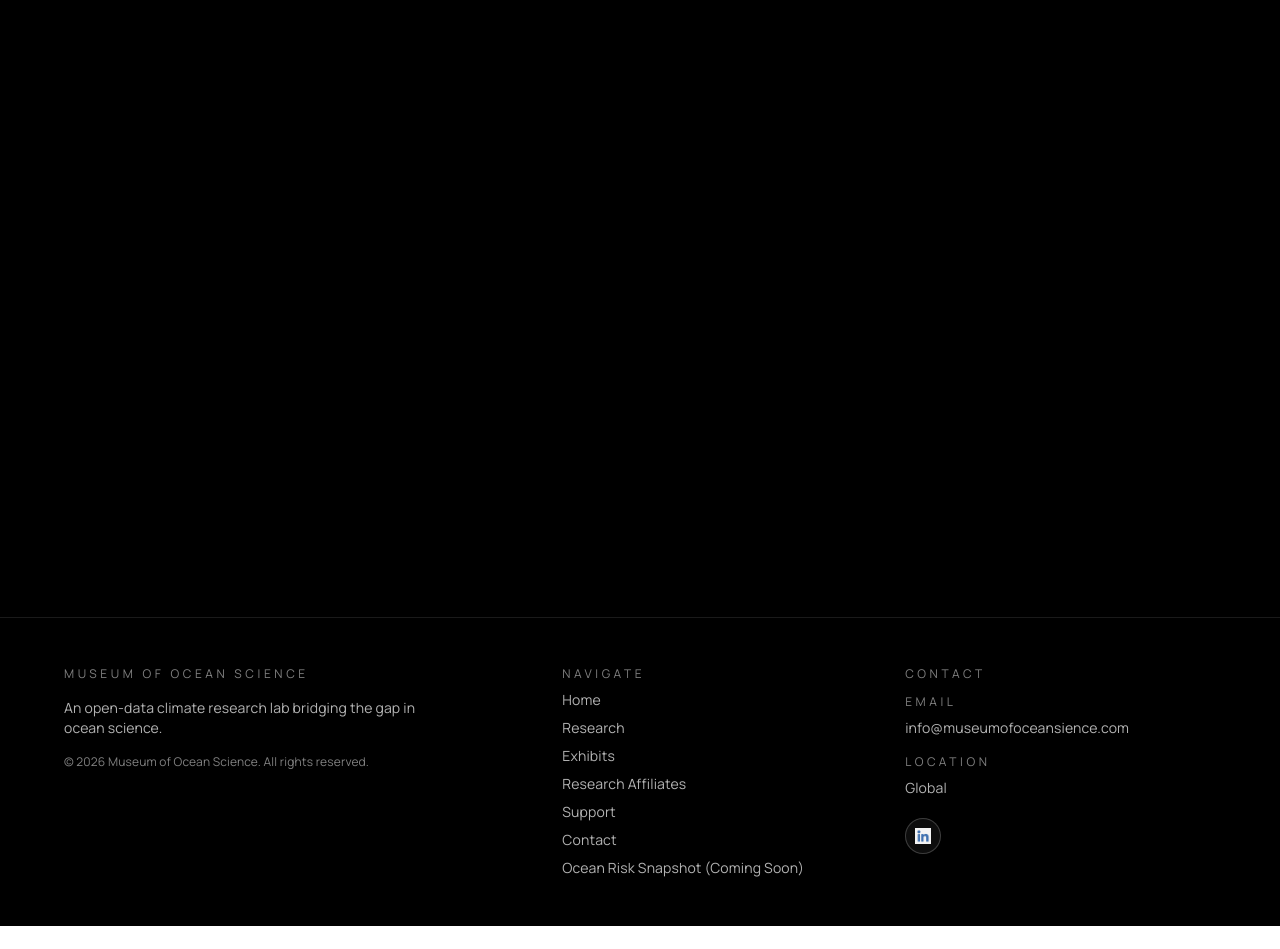
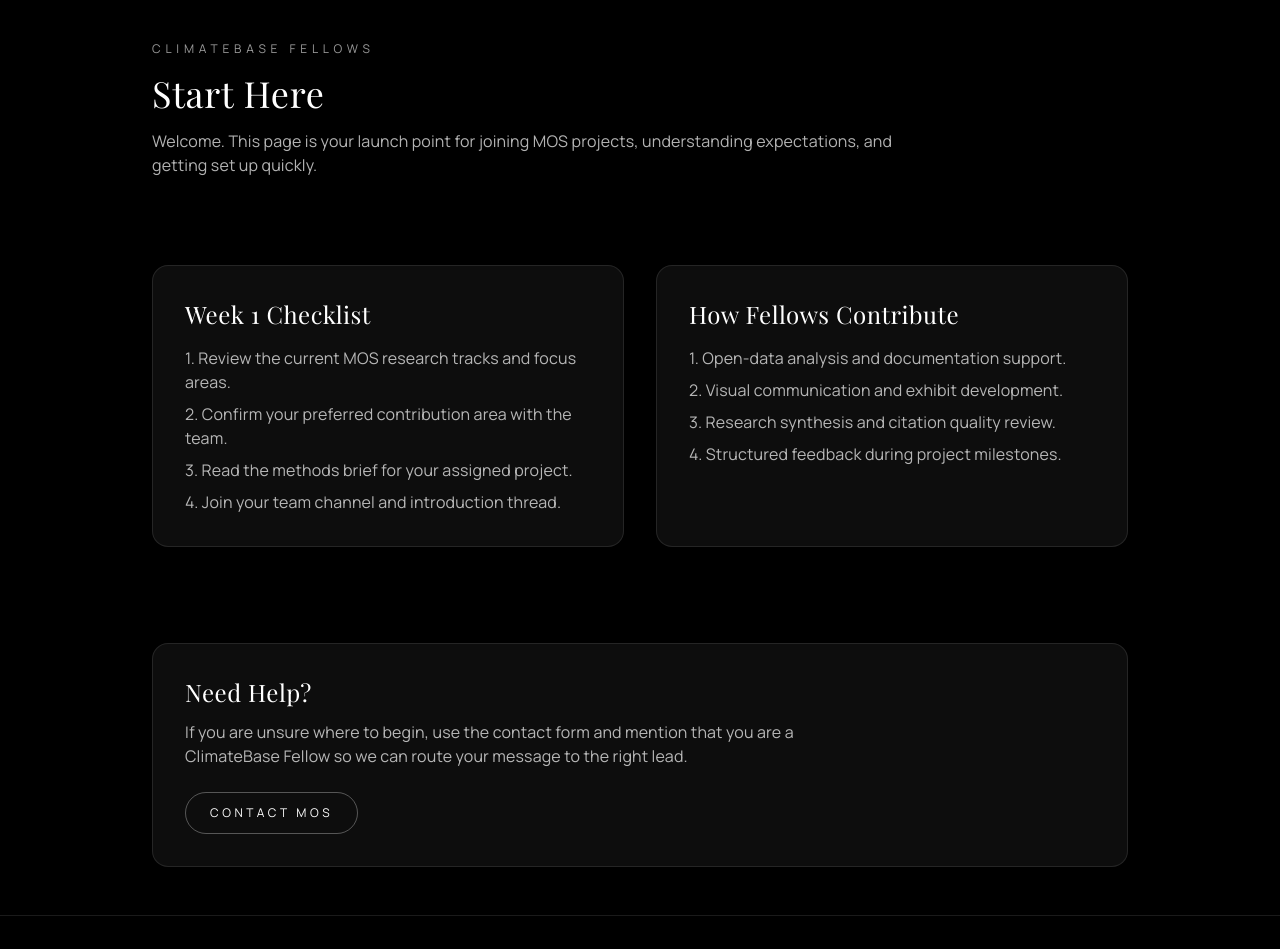
Before and after one commit to The-Museum-of-Ocean-Science/Website, a Next.js app: page /climatebase-fellows-start-here in a window 1280 px wide. Before the commit this address had no page. Shown: the part 183-1132 px from the top of the page. Before the commit the page ends 1109 px from the top, so only its background shows below. Built offline with nearby package versions, Linux system fonts and the light colour scheme; a web font is replaced by a local one.

Commit message:
Add ClimateBase Fellows Start Here page

```diff
--- /dev/null
+++ b/src/app/climatebase-fellows-start-here/page.tsx
@@ -0,0 +1,70 @@
+import type { Metadata } from "next";
+import Link from "next/link";
+
+import { buildPageMetadata } from "@/lib/seo";
+
+export const metadata: Metadata = buildPageMetadata({
+  title: "ClimateBase Fellows Start Here",
+  description:
+    "Orientation and next steps for ClimateBase Fellows collaborating with the Museum of Ocean Science.",
+  path: "/climatebase-fellows-start-here",
+});
+
+export default function ClimateBaseFellowsStartHerePage() {
+  return (
+    <div className="bg-black text-white">
+      <section className="pt-48 sm:pt-56">
+        <div className="mx-auto w-full max-w-5xl px-6">
+          <p className="text-xs uppercase tracking-[0.4em] text-white/60">ClimateBase Fellows</p>
+          <h1 className="mt-4 text-4xl">Start Here</h1>
+          <p className="mt-4 max-w-3xl text-white/70">
+            Welcome. This page is your launch point for joining MOS projects, understanding
+            expectations, and getting set up quickly.
+          </p>
+        </div>
+      </section>
+
+      <section className="section-divider mt-10">
+        <div className="mx-auto grid w-full max-w-5xl gap-8 px-6 py-12 md:grid-cols-2">
+          <div className="space-y-4 rounded-2xl border border-white/10 bg-white/5 p-8">
+            <h2 className="text-2xl">Week 1 Checklist</h2>
+            <ul className="space-y-2 text-white/70">
+              <li>1. Review the current MOS research tracks and focus areas.</li>
+              <li>2. Confirm your preferred contribution area with the team.</li>
+              <li>3. Read the methods brief for your assigned project.</li>
+              <li>4. Join your team channel and introduction thread.</li>
+            </ul>
+          </div>
+
+          <div className="space-y-4 rounded-2xl border border-white/10 bg-white/5 p-8">
+            <h2 className="text-2xl">How Fellows Contribute</h2>
+            <ul className="space-y-2 text-white/70">
+              <li>1. Open-data analysis and documentation support.</li>
+              <li>2. Visual communication and exhibit development.</li>
+              <li>3. Research synthesis and citation quality review.</li>
+              <li>4. Structured feedback during project milestones.</li>
+            </ul>
+          </div>
+        </div>
+      </section>
+
+      <section className="section-divider">
+        <div className="mx-auto w-full max-w-5xl px-6 py-12">
+          <div className="rounded-2xl border border-white/10 bg-white/5 p-8">
+            <h2 className="text-2xl">Need Help?</h2>
+            <p className="mt-3 max-w-2xl text-white/70">
+              If you are unsure where to begin, use the contact form and mention that you are a
+              ClimateBase Fellow so we can route your message to the right lead.
+            </p>
+            <Link
+              href="/contact"
+              className="mt-6 inline-flex rounded-full border border-white/30 px-6 py-3 text-xs uppercase tracking-[0.3em] text-white"
+            >
+              Contact MOS
+            </Link>
+          </div>
+        </div>
+      </section>
+    </div>
+  );
+}
--- a/src/app/sitemap.ts
+++ b/src/app/sitemap.ts
@@ -13,6 +13,12 @@ export default function sitemap(): MetadataRoute.Sitemap {
     { url: `${SITE_URL}/exhibits`, lastModified: now, changeFrequency: "monthly", priority: 0.7 },
     { url: `${SITE_URL}/programs`, lastModified: now, changeFrequency: "monthly", priority: 0.7 },
     { url: `${SITE_URL}/ocean-risk`, lastModified: now, changeFrequency: "monthly", priority: 0.8 },
+    {
+      url: `${SITE_URL}/climatebase-fellows-start-here`,
+      lastModified: now,
+      changeFrequency: "monthly",
+      priority: 0.7,
+    },
     { url: `${SITE_URL}/support`, lastModified: now, changeFrequency: "monthly", priority: 0.6 },
     { url: `${SITE_URL}/contact`, lastModified: now, changeFrequency: "monthly", priority: 0.6 },
   ];
--- a/src/lib/content.ts
+++ b/src/lib/content.ts
@@ -268,6 +268,7 @@ export const navigation = [
   { label: "Research", href: "/research" },
   { label: "Exhibits", href: "/exhibits" },
   { label: "Research Affiliates", href: "/affiliates" },
+  { label: "ClimateBase Fellows Start Here", href: "/climatebase-fellows-start-here" },
   { label: "Support", href: "/support" },
   { label: "Contact", href: "/contact" },
   { label: "Ocean Risk Snapshot (Coming Soon)", href: "/ocean-risk", disabled: true },
```
